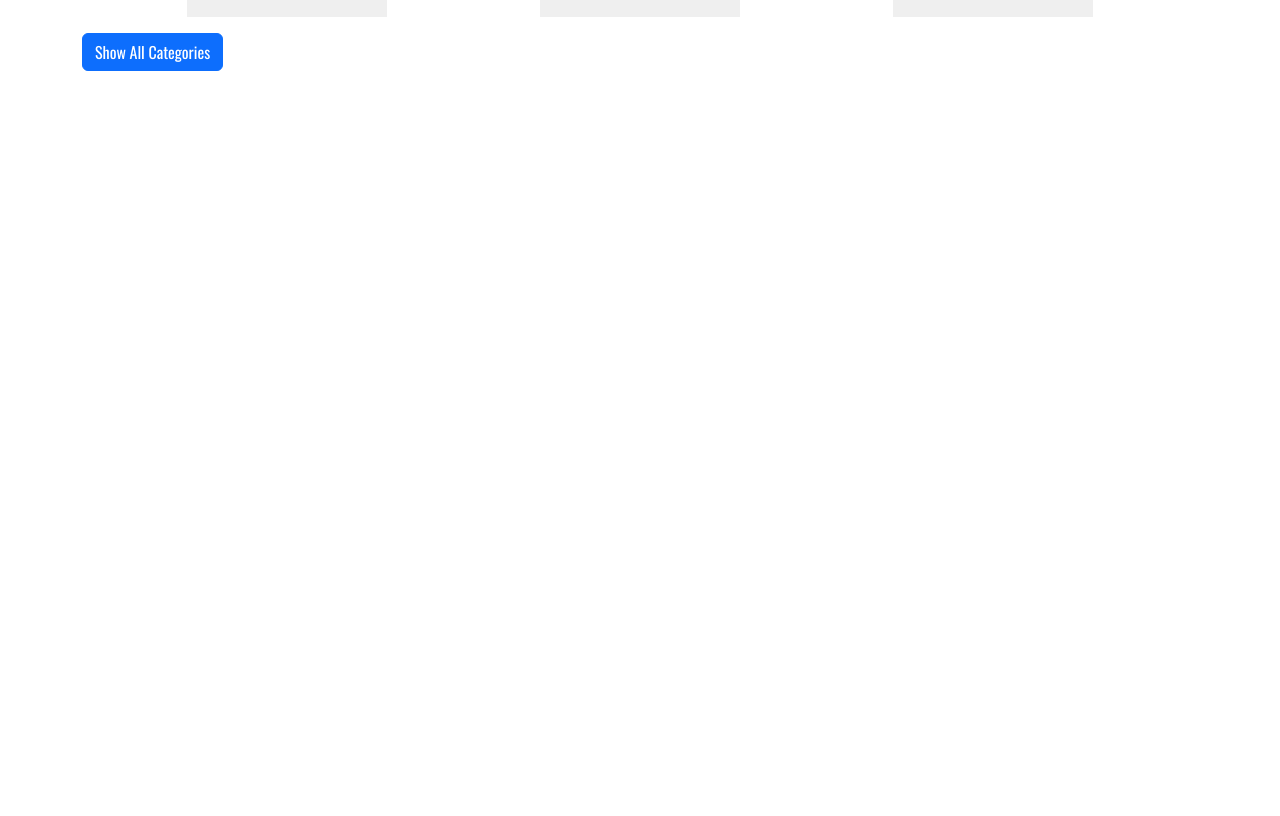
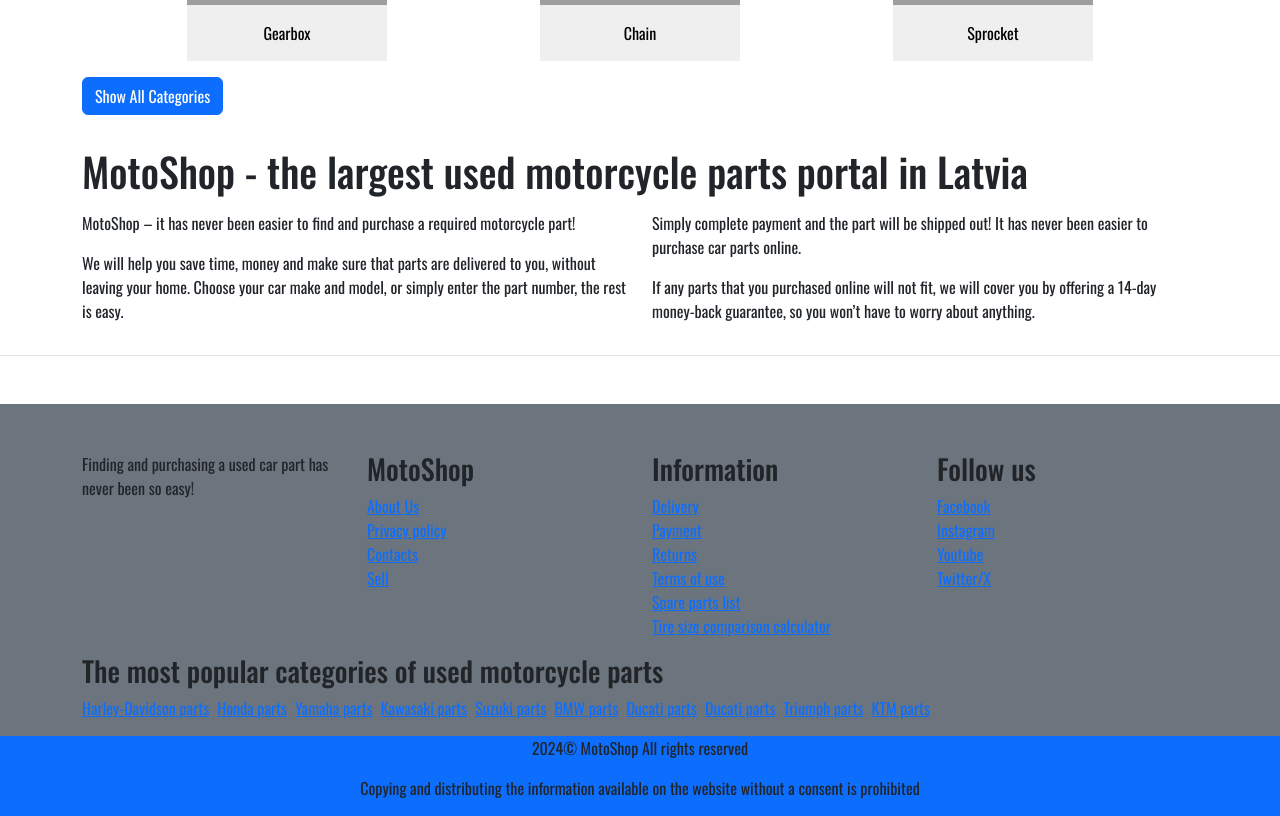
Before and after one commit to looppng/motoshop, a Next.js app: page / in a window 1280 px wide. Shown: the part 1920-2736 px from the top of the page. Before the commit the page ends 1999 px from the top, so only its background shows below. Built offline with nearby package versions, Linux system fonts and the light colour scheme; grey boxes are pictures that could not be loaded.

Commit message:
new components

```diff
--- a/src/app/page.js
+++ b/src/app/page.js
@@ -6,6 +6,8 @@
 import Hero from "@/components/Hero/hero";
 import PartsList from "@/components/PartsList/partslist";
 import BrandList from "@/components/BrandList/brandlist";
+import AboutUs from "@/components/About/about";
+import Footer from "@/components/Footer/footer";
 
 export default function Home() {
   const [showAll, setShowAll] = useState(false);
@@ -25,6 +27,8 @@
         initialDisplayCount={initialDisplayCount}
         handleShowAll={handleShowAll}
       />
+      <AboutUs />
+      <Footer />
     </main>
   );
 }
--- /dev/null
+++ b/src/components/About/about.js
@@ -0,0 +1,41 @@
+import React from "react";
+
+const AboutUs = () => {
+  return (
+    <section className="border-bottom mb-5 p-0 py-3">
+      <div className="container">
+        <div className="row d-flex justify-content-center align-items-center">
+          <div className="col-12 py-2">
+            <h1>
+              MotoShop - the largest used motorcycle parts portal in Latvia
+            </h1>
+          </div>
+          <div className="col-12 col-md-6 justify-content-center">
+            <p>
+              MotoShop – it has never been easier to find and purchase a
+              required motorcycle part!
+            </p>
+            <p>
+              We will help you save time, money and make sure that parts are
+              delivered to you, without leaving your home. Choose your car make
+              and model, or simply enter the part number, the rest is easy.
+            </p>
+          </div>
+          <div className="col-12 col-md-6">
+            <p>
+              Simply complete payment and the part will be shipped out! It has
+              never been easier to purchase car parts online.
+            </p>
+            <p>
+              If any parts that you purchased online will not fit, we will cover
+              you by offering a 14-day money-back guarantee, so you won’t have
+              to worry about anything.
+            </p>
+          </div>
+        </div>
+      </div>
+    </section>
+  );
+};
+
+export default AboutUs;
--- a/src/components/BrandList/brandlist.js
+++ b/src/components/BrandList/brandlist.js
@@ -3,9 +3,9 @@
 import brandList from "@/db/brands";
 const BrandList = () => {
   return (
-    <section className="container border-bottom">
+    <section className="container border-bottom my-3">
       <h1>Search by brand</h1>
-      <ul className="d-flex p-0 gap-1 flex-wrap">
+      <ul className="d-flex p-0 gap-3 flex-wrap">
         {brandList.slice(0, 20).map((brand, index) => (
           <li key={index}>
             <a>
--- /dev/null
+++ b/src/components/Footer/footer.js
@@ -0,0 +1,74 @@
+import React from "react";
+
+const Footer = () => {
+  return (
+    <footer className="bg-secondary pt-5">
+      <div className="container">
+        <div className="row d-flex">
+          <div className="col-3">
+            <p>
+              Finding and purchasing a used car part has never been so easy!
+            </p>
+          </div>
+          <div className="col-3">
+            <h3>MotoShop</h3>
+            <p className="d-inline-flex flex-column">
+              <a href="#">About Us</a>
+              <a href="#">Privacy policy</a>
+              <a href="#">Contacts</a>
+              <a href="#">Sell</a>
+            </p>
+          </div>
+          <div className="col-3">
+            <h3>Information</h3>
+            <p className="d-inline-flex flex-column">
+              <a href="#">Delivery</a>
+              <a href="#">Payment</a>
+              <a href="#">Returns</a>
+              <a href="#">Terms of use</a>
+              <a href="#">Spare parts list</a>
+              <a href="#">Tire size comparison calculator</a>
+            </p>
+          </div>
+          <div className="col-3">
+            <h3>Follow us</h3>
+            <p className="d-inline-flex flex-column">
+              <a href="#">Facebook</a>
+              <a href="#">Instagram</a>
+              <a href="#">Youtube</a>
+              <a href="#">Twitter/X</a>
+            </p>
+          </div>
+        </div>
+        <div className="row">
+          <div className="col-12">
+            <h3>The most popular categories of used motorcycle parts</h3>
+            <p className="d-inline-flex gap-2">
+              <a href="">Harley-Davidson parts</a>
+              <a href="">Honda parts</a>
+              <a href="">Yamaha parts</a>
+              <a href="">Kawasaki parts</a>
+              <a href="">Suzuki parts</a>
+              <a href="">BMW parts</a>
+              <a href="">Ducati parts</a>
+              <a href="">Ducati parts</a>
+              <a href="">Triumph parts</a>
+              <a href="">KTM parts</a>
+            </p>
+          </div>
+        </div>
+      </div>
+      <div className="row bg-primary">
+        <div className="col-12 d-inline-flex flex-column justify-content-center align-items-center">
+          <p>2024© MotoShop All rights reserved</p>
+          <p>
+            Copying and distributing the information available on the website
+            without a consent is prohibited
+          </p>
+        </div>
+      </div>
+    </footer>
+  );
+};
+
+export default Footer;
```
